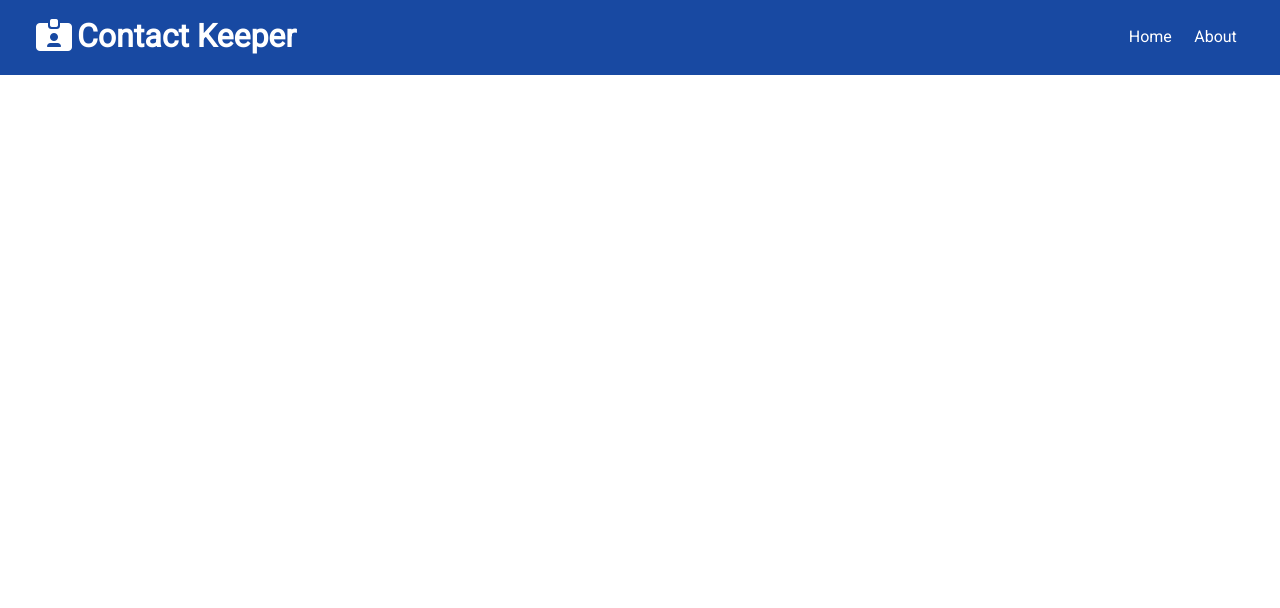
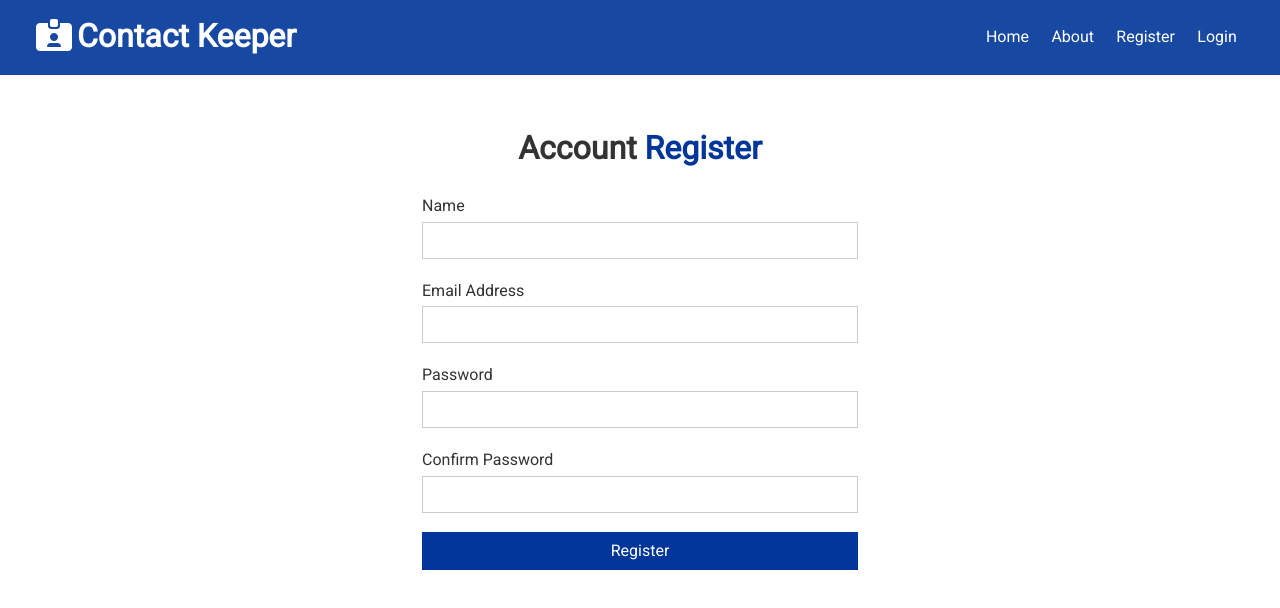
Before and after one commit to AlexNicolici/contact-keeper, a React (Create React App) app in the folder client/: page /register in a window 1280 px wide. Shown: the top 608 px of the page. Built offline with nearby package versions, Linux system fonts and the light colour scheme.

Commit message:
added register and login forms

```diff
--- a/client/src/App.js
+++ b/client/src/App.js
@@ -6,6 +6,9 @@ import Home from "./components/pages/Home";
 import About from "./components/pages/About";
 import ContactState from "./context/contact/ContactState";
 import AuthState from "./context/auth/AuthState";
+import Register from "./components/auth/Register";
+import Login from "./components/auth/Login";
+import NotFound from "./components/pages/NotFound";
 
 const App = () => {
   return (
@@ -18,6 +21,9 @@ const App = () => {
               <Routes>
                 <Route path="/" element={<Home />} />
                 <Route path="/about" element={<About />} />
+                <Route path="/register" element={<Register />} />
+                <Route path="/login" element={<Login />} />
+                <Route path="*" element={<NotFound />} />
               </Routes>
             </div>
           </Fragment>
--- /dev/null
+++ b/client/src/components/auth/Login.js
@@ -0,0 +1,55 @@
+import React, { useState } from "react";
+
+function Login() {
+  const [user, setUser] = useState({
+    email: "",
+    password: "",
+  });
+
+  const { email, password } = user;
+
+  const onChange = (e) => {
+    e.preventDefault();
+
+    setUser({ ...user, [e.target.name]: e.target.value });
+  };
+
+  const onSubmit = (e) => {
+    e.preventDefault();
+
+    console.log("Login submit");
+  };
+
+  return (
+    <div className="form-container">
+      <h1>
+        Account <span className="text-primary">Login</span>
+      </h1>
+
+      <form onSubmit={onSubmit}>
+        <div className="form-group">
+          <label htmlFor="email">Email Address</label>
+          <input type="email" name="email" value={email} onChange={onChange} />
+        </div>
+
+        <div className="form-group">
+          <label htmlFor="password">Password</label>
+          <input
+            type="password"
+            name="password"
+            value={password}
+            onChange={onChange}
+          />
+        </div>
+
+        <input
+          type="submit"
+          value="Login"
+          className="btn btn-primary btn-block"
+        />
+      </form>
+    </div>
+  );
+}
+
+export default Login;
--- /dev/null
+++ b/client/src/components/auth/Register.js
@@ -0,0 +1,72 @@
+import React, { useState } from "react";
+
+function Register() {
+  const [user, setUser] = useState({
+    name: "",
+    email: "",
+    password: "",
+    password2: "",
+  });
+
+  const { name, email, password, password2 } = user;
+
+  const onChange = (e) => {
+    e.preventDefault();
+
+    setUser({ ...user, [e.target.name]: e.target.value });
+  };
+
+  const onSubmit = (e) => {
+    e.preventDefault();
+
+    console.log("Register submit");
+  };
+
+  return (
+    <div className="form-container">
+      <h1>
+        Account <span className="text-primary">Register</span>
+      </h1>
+
+      <form onSubmit={onSubmit}>
+        <div className="form-group">
+          <label htmlFor="name">Name</label>
+          <input type="text" name="name" value={name} onChange={onChange} />
+        </div>
+
+        <div className="form-group">
+          <label htmlFor="email">Email Address</label>
+          <input type="email" name="email" value={email} onChange={onChange} />
+        </div>
+
+        <div className="form-group">
+          <label htmlFor="password">Password</label>
+          <input
+            type="password"
+            name="password"
+            value={password}
+            onChange={onChange}
+          />
+        </div>
+
+        <div className="form-group">
+          <label htmlFor="password2">Confirm Password</label>
+          <input
+            type="password"
+            name="password2"
+            value={password2}
+            onChange={onChange}
+          />
+        </div>
+
+        <input
+          type="submit"
+          value="Register"
+          className="btn btn-primary btn-block"
+        />
+      </form>
+    </div>
+  );
+}
+
+export default Register;
--- a/client/src/components/layout/Navbar.js
+++ b/client/src/components/layout/Navbar.js
@@ -19,6 +19,12 @@ function Navbar({ title, icon }) {
         <li>
           <Link to="/about">About</Link>
         </li>
+        <li>
+          <Link to="/register">Register</Link>
+        </li>
+        <li>
+          <Link to="/login">Login</Link>
+        </li>
       </ul>
     </div>
   );
```
